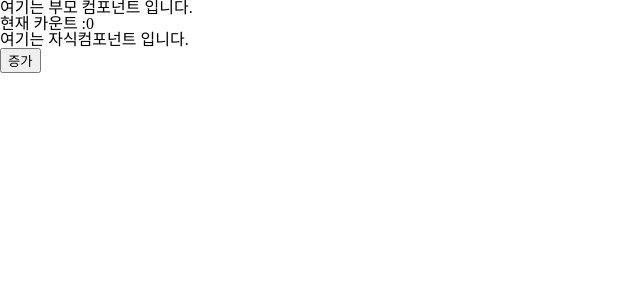
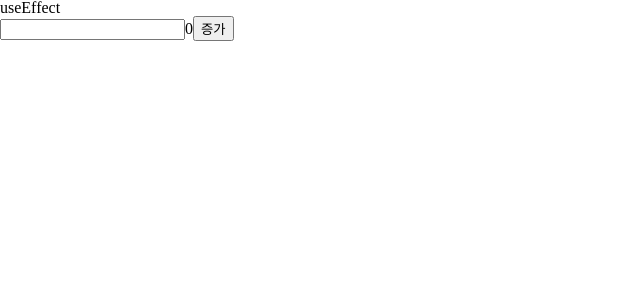
Before and after one commit to hyemomo/KakaoTechKampus, a React (Vite) app in the folder styling-app/: page / in a window 1280 px wide. Shown: the top 300 px of the page, without its empty margins (0-640 px from the left). Built offline with nearby package versions, Linux system fonts and the light colour scheme.

Commit message:
useEffect 연습

```diff
--- a/styling-app/src/App.jsx
+++ b/styling-app/src/App.jsx
@@ -1,18 +1,30 @@
-import React, { useState } from "react";
-import Child from './components/Child';
+import React, { use, useEffect, useState } from "react";
 
 const App = () => {
+  const [value, setValue] = useState("");
   const [count, setCount] = useState(0);
-  const handlePlus = () => {
-    setCount(count + 1);
-  };
+  useEffect(() => {
+    console.log("아녕녕");
+  }, [count]); //의존성 배열
+
   return (
-   <div>
-    <h1>여기는 부모 컴포넌트 입니다. </h1>
-    <span>현재 카운트 :{count}</span>
-    <Child count={count} setCount={setCount}/>
-
-   </div>
+    <div>
+      <h1>useEffect</h1>
+      <input
+        onChange={(e) => {
+          setValue(e.target.value);
+        }}
+        value={value}
+      ></input>
+      {count}
+      <button
+        onClick={() => {
+          setCount((prev) => prev + 1);
+        }}
+      >
+        증가
+      </button>
+    </div>
   );
 };
 
```
